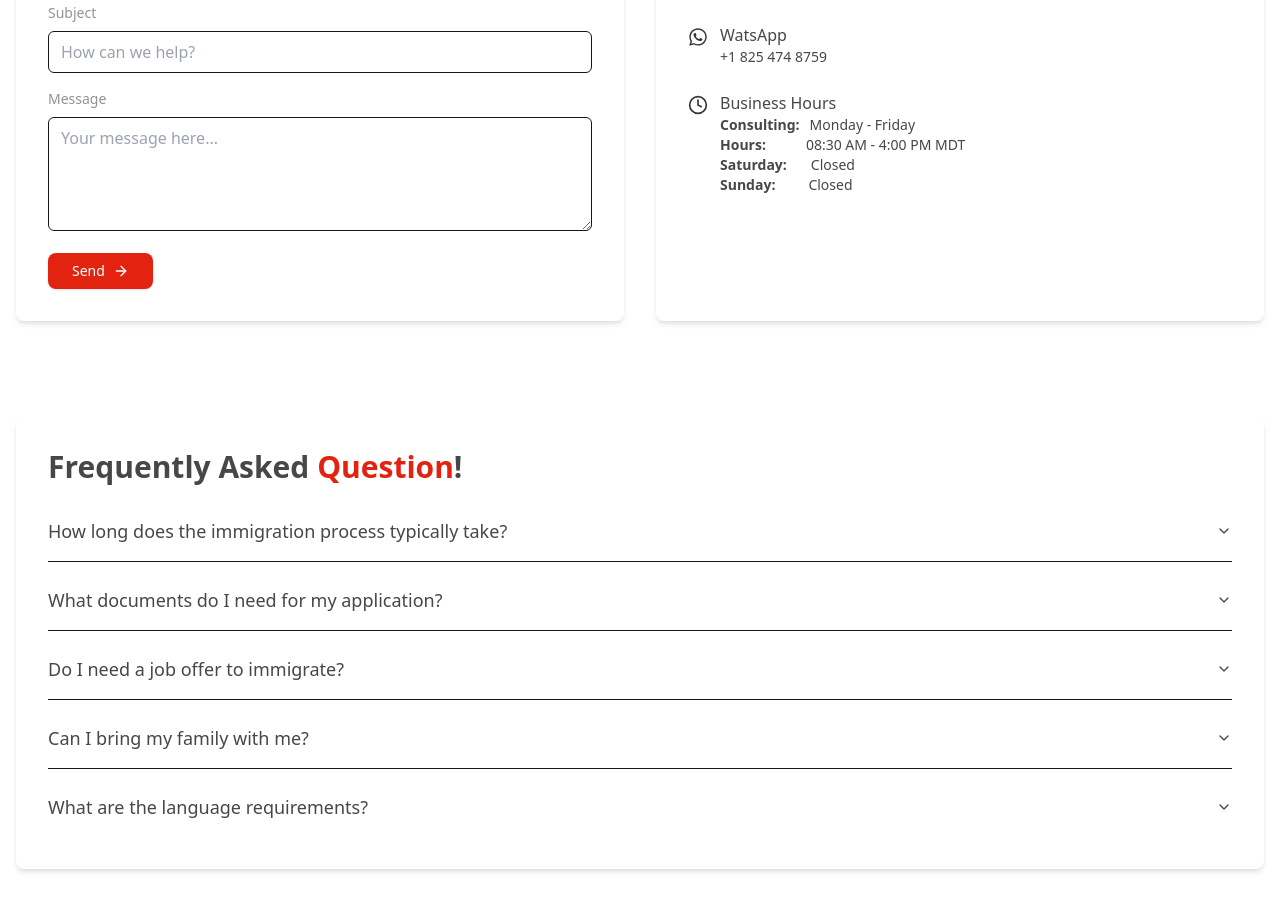
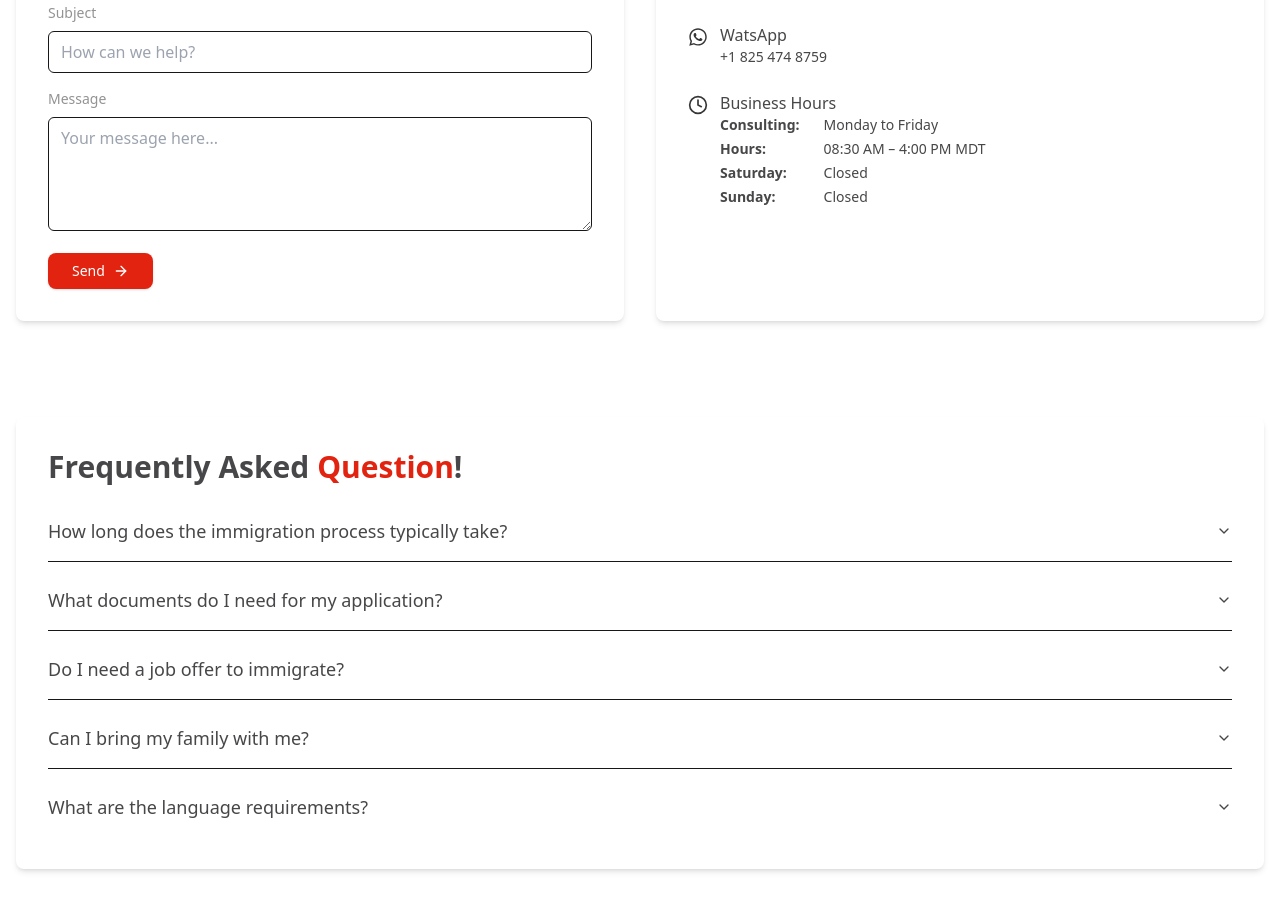
Before and after one commit to YatikenSoftwareSolution-tech/immigration-web-v1, a Next.js app: page /contacts in a window 1280 px wide. Shown: the part 833-1744 px from the top of the page. Built offline with nearby package versions, Linux system fonts and the light colour scheme.

Commit message:
Debug Form

```diff
--- a/src/app/consultation-form/ConsultationForm.jsx
+++ b/src/app/consultation-form/ConsultationForm.jsx
@@ -23,7 +23,7 @@ export const detailsSchema = z
       .min(10, { message: "Mobile number must be 10 digits" })
       .max(15, { message: "Mobile number must be less than 15 digits" })
       .trim(),
-    maritalStatus: z.enum(["Single", "Married", "Divorced", "Widowed"]),
+    maritalStatus: z.enum(["","Single", "Married", "Divorced", "Widowed"]),
     children: z
       .number()
       .int({ message: "Children must be an integer" })
@@ -31,7 +31,7 @@ export const detailsSchema = z
       .optional(),
 
     // ——— Education ———
-    highestEducation: z.enum(["Primary", "Secondary", "High School", "Higher Secondary", "Associate Degree", "Bachelors Degree", "Masters Degree", "PhD Degree"]),
+    highestEducation: z.enum(["","Primary", "Secondary", "High School", "Higher Secondary", "Associate Degree", "Bachelors Degree", "Masters Degree", "PhD Degree"]),
     languageAssessed: z.enum(["yes", "no"]),
 
     // ——— Work Experience #1 ———
@@ -75,7 +75,7 @@ export const detailsSchema = z
       .optional(),
 
     // ——— Immigration & Consultation ———
-    currentImmigrationStatus: z.enum(["visitor", "worker", "student", "none"]),
+    currentImmigrationStatus: z.enum(["","visitor", "worker", "student", "none"]),
     lastDateInCanada: z
       .string()
       .regex(/^\d{4}-\d{2}-\d{2}$/, { message: "Date must be YYYY-MM-DD" })
@@ -85,6 +85,7 @@ export const detailsSchema = z
       .string()
       .optional(),
     primaryReason: z.enum([
+      "",
       "work permit",
       "visa extension",
       "study permit extension",
@@ -168,9 +169,9 @@ function TwoStepForm({step, setStep}) {
       mode: "onBlur",
       defaultValues: {
         // Add default values to prevent undefined errors
-        maritalStatus: "Single",
+        maritalStatus: "",
         languageAssessed: "no",
-        highestEducation: "Primary"
+        highestEducation: ""
       }
     });
 
@@ -276,6 +277,7 @@ function TwoStepForm({step, setStep}) {
                 {...register("maritalStatus")}
                 className="mt-1 block w-full border border-gray-300 rounded-lg p-2 bg-white focus:outline-none focus:ring-2 focus:ring-indigo-500"
               >
+                <option value="">Select</option>
                 <option value="Single">Single</option>
                 <option value="Married">Married</option>
                 <option value="Divorced">Divorced</option>
@@ -305,7 +307,7 @@ function TwoStepForm({step, setStep}) {
                 className="mt-1 block w-full border border-gray-300 rounded-lg p-2 bg-white focus:outline-none focus:ring-2 focus:ring-indigo-500"
               >
                 {
-                  ["Primary", "Secondary", "High School", "Higher Secondary", "Associate Degree", "Bachelors Degree", "Masters Degree", "PhD Degree"].map((degree) => <option key={degree} value={degree}>{degree}</option>)
+                  ["","Primary", "Secondary", "High School", "Higher Secondary", "Associate Degree", "Bachelors Degree", "Masters Degree", "PhD Degree"].map((degree) => <option key={degree} value={degree}>{degree}</option>)
                 }
 
               </select>
@@ -350,6 +352,7 @@ function TwoStepForm({step, setStep}) {
                 {...register("currentImmigrationStatus")}
                 className="mt-1 block w-full border border-gray-300 rounded-lg p-2 bg-white focus:outline-none focus:ring-2 focus:ring-indigo-500"
               >
+                <option value="">Select</option>
                 <option value="visitor">Visitor</option>
                 <option value="worker">Worker</option>
                 <option value="student">Student</option>
@@ -378,8 +381,8 @@ function TwoStepForm({step, setStep}) {
                 {...register("refusedVisa")}
                 className="mt-1 block w-full border border-gray-300 rounded-lg p-2 bg-white focus:outline-none focus:ring-2 focus:ring-indigo-500"
               >
+                <option value="no">No</option>
                 <option value="yes">Yes</option>
-                <option value="no">No</option>
               </select>
               {errors.refusedVisa && (
                 <p className="mt-1 text-sm text-red-600">{errors.refusedVisa.message}</p>
@@ -403,6 +406,7 @@ function TwoStepForm({step, setStep}) {
                 {...register("primaryReason")}
                 className="mt-1 block w-full border border-gray-300 rounded-lg p-2 bg-white focus:outline-none focus:ring-2 focus:ring-indigo-500"
               >
+                <option value="">Select</option>
                 <option value="work permit">Work Permit</option>
                 <option value="visa extension">Visa Extension</option>
                 <option value="study permit extension">Study Permit Extension</option>
@@ -431,8 +435,8 @@ function TwoStepForm({step, setStep}) {
                 {...register("medicalCondition")}
                 className="mt-1 block w-full border border-gray-300 rounded-lg p-2 bg-white focus:outline-none focus:ring-2 focus:ring-indigo-500"
               >
+                <option value="no">No</option>
                 <option value="yes">Yes</option>
-                <option value="no">No</option>
               </select>
               {errors.medicalCondition && (
                 <p className="mt-1 text-sm text-red-600">{errors.medicalCondition.message}</p>
@@ -445,8 +449,8 @@ function TwoStepForm({step, setStep}) {
                 {...register("criminalConviction")}
                 className="mt-1 block w-full border border-gray-300 rounded-lg p-2 bg-white focus:outline-none focus:ring-2 focus:ring-indigo-500"
               >
+                <option va lue="no">No</option>
                 <option value="yes">Yes</option>
-                <option value="no">No</option>
               </select>
               {errors.criminalConviction && (
                 <p className="mt-1 text-sm text-red-600">{errors.criminalConviction.message}</p>
--- a/src/app/contacts/page.js
+++ b/src/app/contacts/page.js
@@ -232,9 +232,7 @@ function App() {
                     className="hover:text-yellow-500 "
                   >
                     <h3 className="font-medium text-dark">WatsApp</h3>
-                    <p className="text-dark text-sm">
-                      +1 825 474 8759
-                    </p>
+                    <p className="text-dark text-sm">+1 825 474 8759</p>
                   </Link>
                 </div>
                 <div className="flex items-start space-x-3">
@@ -244,39 +242,15 @@ function App() {
                   />
                   <div>
                     <h3 className="font-medium text-dark">Business Hours</h3>
-                    <div className="flex flex-col">
-                      <div className="flex">
-                        <span className="text-dark text-sm font-semibold">
-                          Consulting:
-                        </span>
-                        <span className="text-dark text-sm ml-[10px]">
-                          Monday - Friday
-                        </span>
-                      </div>
-                      <div className="flex ">
-                        <span className="text-dark text-sm font-semibold">
-                          Hours:
-                        </span>
-                        <span className="text-dark text-sm ml-[40px]">
-                          08:30 AM - 4:00 PM MDT
-                        </span>
-                      </div>
-                      <div className="flex ">
-                        <span className="text-dark text-sm font-semibold">
-                          Saturday:
-                        </span>
-                        <span className="text-dark text-sm ml-[24px]">
-                          Closed
-                        </span>
-                      </div>
-                      <div className="flex">
-                        <span className="text-dark text-sm font-semibold">
-                          Sunday:
-                        </span>
-                        <span className="text-dark text-sm ml-[33px]">
-                          Closed
-                        </span>
-                      </div>
+                    <div className="grid grid-cols-[max-content,1fr] gap-x-6 gap-y-1 text-sm text-dark">
+                      <strong>Consulting:</strong>
+                      <p>Monday to Friday</p>
+                      <strong>Hours:</strong>
+                      <p>08:30 AM – 4:00 PM MDT</p>
+                      <strong>Saturday:</strong>
+                      <p>Closed</p>
+                      <strong>Sunday:</strong>
+                      <p>Closed</p>
                     </div>
                   </div>
                 </div>
--- a/src/app/terms/page.jsx
+++ b/src/app/terms/page.jsx
@@ -202,7 +202,19 @@ const TermsAndConditions = ({searchParams}) => {
             </p>
             <div className="grid grid-cols-2 gap-8 my-6">
               <div>
-                <div className="h-16"></div>
+                <div className="h-16">
+                  <div className="flex items-center h-full">
+                    <input
+                      type="checkbox"
+                      id="client-agree"
+                      className="w-7 h-7 accent-blue-600 border-2 border-gray-400 rounded mr-4"
+                      style={{ minWidth: 28, minHeight: 28 }}
+                    />
+                    <label htmlFor="client-agree" className="text-base font-medium select-none">
+                      I {name} Agree and Sign
+                    </label>
+                  </div>
+                </div>
                 <div className="border-t-2 border-gray-400 pt-2">
                   <p className="text-xs ">Signature of Client  </p>
                   <div className="text-xs my-3">Name: {name}</div>
```
Also changed, not shown: public/RajSign.png.
